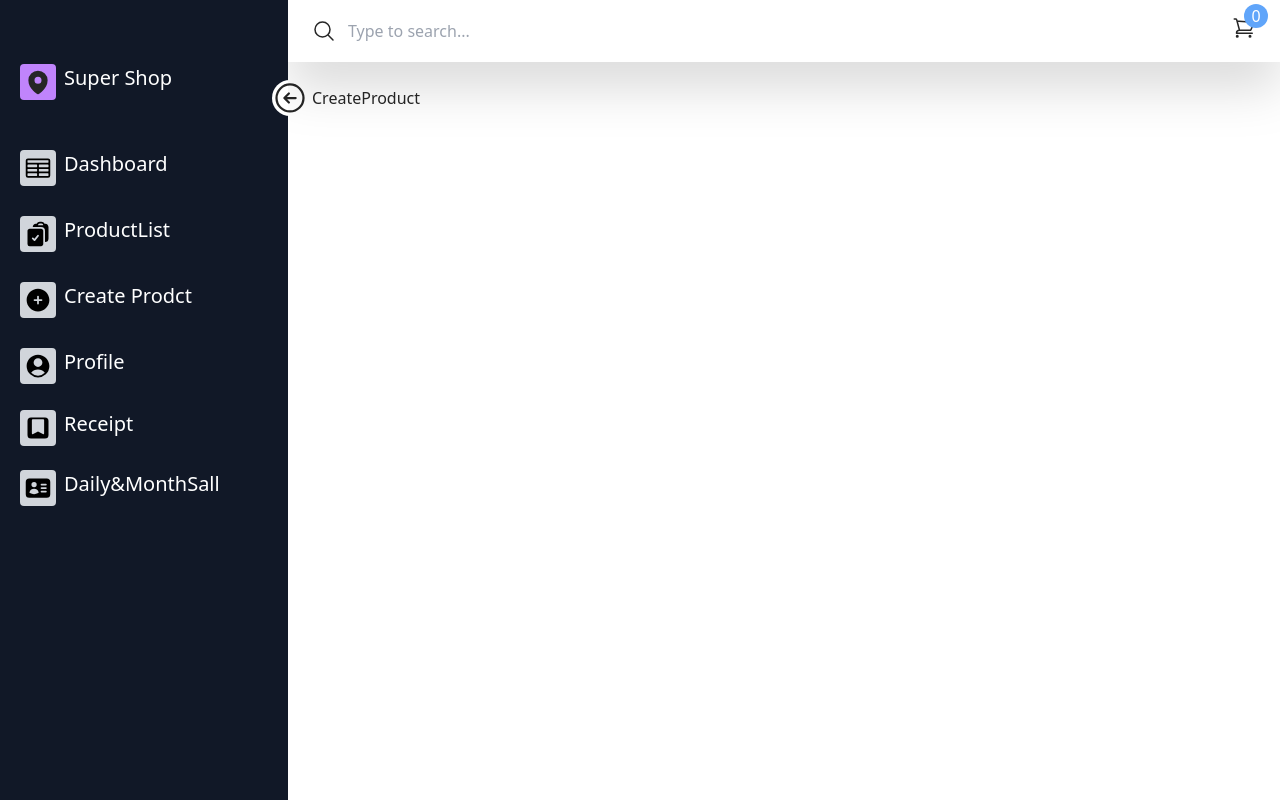
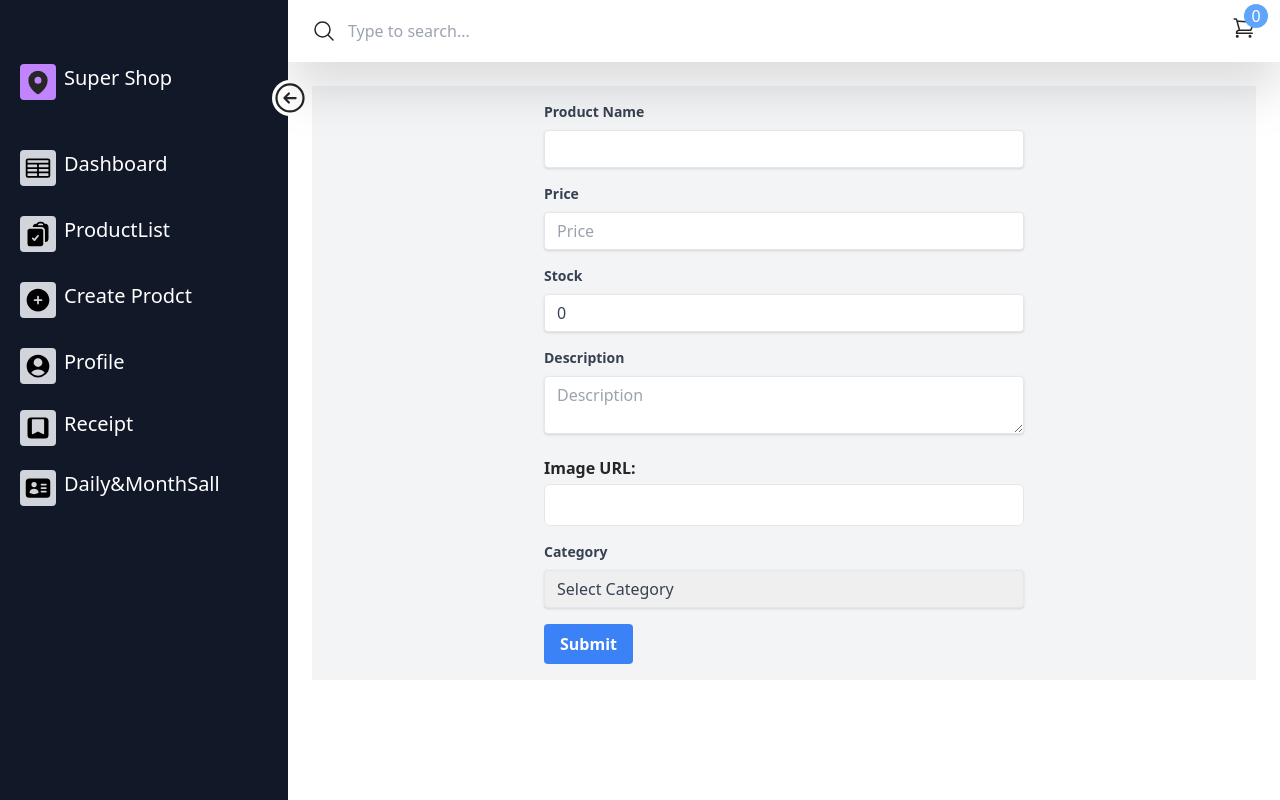
Before and after one commit to Kazamturjo/Super-Shop, a React (Create React App) app: page /createProduct in a window 1280 px wide. Built offline with nearby package versions, Linux system fonts and the light colour scheme.

Commit message:
added create product component and fetch stock

```diff
--- a/src/Pages/Cart/Cart.js
+++ b/src/Pages/Cart/Cart.js
@@ -42,7 +42,7 @@ const Cart = ({ cart, setCart,toggleCart }) => {
         <div className="fixed overflow-hidden">
           <div className="absolute  overflow-hidden">
             <div className="pointer-events-none fixed inset-y-0 right-0 flex max-w-full pl-10 ">
-              <div className="w-96 pointer-events-auto  border border-red-500">
+              <div className="w-96 pointer-events-auto  ">
                 <div className="flex h-full flex-col overflow-y-scroll bg-white shadow-xl">
                   <div className="flex-1 px-4 py-6 sm:px-6">
                     <div className="lg:flex items-start justify-between">
--- a/src/Pages/ProductList/ProductID/ProductID.js
+++ b/src/Pages/ProductList/ProductID/ProductID.js
@@ -74,6 +74,7 @@ const ProductID = ({cart, setCart}) => {
        class="bg-gray-300 h-96 w-[60vh] rounded-lg shadow-md bg-cover bg-center object-container"></div>
   <div class="w-56 md:w-72 bg-white -mt-10 shadow-lg rounded-lg overflow-hidden">
     <div class="py-2 text-center font-bold uppercase tracking-wide text-gray-800">{current.category}</div>
+    <div class="py-2 text-center font-bold uppercase tracking-wide text-gray-800">{current.description}</div>
     <div class="flex items-center justify-between py-2 px-3 bg-gray-400 ">
       <p class="text-5ray-800 font-bold ">${current.price}</p>
       <button onClick={addToCart} class=" bg-gray-800 text-xs text-white px-2 py-1 font-semibold rounded uppercase hover:bg-gray-700">Add to cart</button>
--- a/src/Pages/createProdcut/CreateProduct.js
+++ b/src/Pages/createProdcut/CreateProduct.js
@@ -1,9 +1,174 @@
-import React from 'react'
+import axios from 'axios';
+import React, { useState } from 'react';
 
 const CreateProduct = () => {
+  const [data, setData] = useState({
+    productName: '',
+    description: '',
+    price: '',
+    status: true,
+    isActive: true,
+    isDeleted: false,
+    createDate: new Date(),
+    deleteDate: '',
+    category: '',
+    image: '',
+    stock:'0'
+  });
+
+
+
+
+  const handleChange = (e) => {
+    const { name, value } = e.target;
+    setData({ ...data, [name]: value });
+
+  };
+  const handleSubmit = (e) => {
+    e.preventDefault();
+
+
+
+    axios.post(`http://localhost:5000/product/add/${data.stock}`, data)
+    .then((response) => {
+      console.log('product added sucessful', response);
+
+      setData({
+        productName: '',
+        description: '',
+        price: '',
+        status: true,
+        isActive: true,
+        isDeleted: false,
+        createDate: new Date(),
+        deleteDate: '',
+        category: '',
+        image: '',
+      });
+    })
+    .catch((err) => {
+      console.error('Error adding product', err);
+    });
+  };
+
   return (
-    <div>CreateProduct</div>
-  )
-}
+    <div className="container mx-auto bg-gray-100">
+      <form className="max-w-lg mx-auto p-4" onSubmit={handleSubmit}>
+        <div className="mb-4">
+          <label
+            className="block text-gray-700 text-sm font-bold mb-2"
+            htmlFor="productName"
+          >
+            Product Name
+          </label>
+          <input
+            required
+            name="productName"
+            className="shadow appearance-none border rounded w-full py-2 px-3 text-gray-700 leading-tight focus:outline-none focus:shadow-outline"
+            type="text"
+            value={data.productName}
+            onChange={handleChange}
+          />
+        </div>
+        <div className="mb-4">
+          <label
+            className="block text-gray-700 text-sm font-bold mb-2"
+            for="price"
+          >
+            Price
+          </label>
+          <input
+            required
+            className="shadow appearance-none border rounded w-full py-2 px-3 text-gray-700 leading-tight focus:outline-none focus:shadow-outline"
+            id="price"
+            type="text"
+            placeholder="Price"
+            name="price"
+            value={data.price}
+            onChange={handleChange}
+          />
+        </div>
+        <div className="mb-4">
+          <label
+            className="block text-gray-700 text-sm font-bold mb-2"
+            htmlFor="stock"
+          >
+            Stock
+          </label>
+          <input
+            required
+            name="stock"
+            className="shadow appearance-none border rounded w-full py-2 px-3 text-gray-700 leading-tight focus:outline-none focus:shadow-outline"
+            type="text"
+            placeholder="Stock"
+            value={data.stock}
+            onChange={handleChange}
+          />
+        </div>
+        <div className="mb-4">
+          <label
+            className="block text-gray-700 text-sm font-bold mb-2"
+            for="description"
+          >
+            Description
+          </label>
+          <textarea
+            required
+            className="shadow appearance-none border rounded w-full py-2 px-3 text-gray-700 leading-tight focus:outline-none focus:shadow-outline"
+            id="description"
+            placeholder="Description"
+            name="description"
+            value={data.description}
+            onChange={handleChange}
+          ></textarea>
+        </div>
+        <div className="mb-4">
+          <label className="block mb-1 font-semibold" htmlFor="imageUrl">
+            Image URL:
+          </label>
+          <input
+            name="image"
+            required
+            className="w-full px-3 py-2 border rounded-md"
+            type="text"
+            id="imageUrl"
+            value={data.image}
+            onChange={handleChange}
+          />
+        </div>
+        <div className="mb-4">
+          <label
+            className="block text-gray-700 text-sm font-bold mb-2"
+            for="category"
+          >
+            Category
+          </label>
+          <select
+            required
+            name='category'
+            className="shadow appearance-none border rounded w-full py-2 px-3 text-gray-700 leading-tight focus:outline-none focus:shadow-outline"
+            id="category"
+            value={data.category}
+            onChange={handleChange}
+          >
+            <option value="">Select Category</option>
+            <option value="t-shirt">T-shirt</option>
+            <option value="hoddie">Hoddie</option>
+            <option value="jacket">Jacket</option>
+            <option value="shoe">Shoe</option>
+          </select>
+        </div>
+        <div className="flex items-center justify-between">
+          <button
+            className="bg-blue-500 hover:bg-blue-700 text-white font-bold py-2 px-4 rounded focus:outline-none focus:shadow-outline"
+            type="submit"
+          >
+            Submit
+          </button>
+        </div>
+      </form>
+    </div>
+  );
+};
 
-export default CreateProduct
+export default CreateProduct;
```
